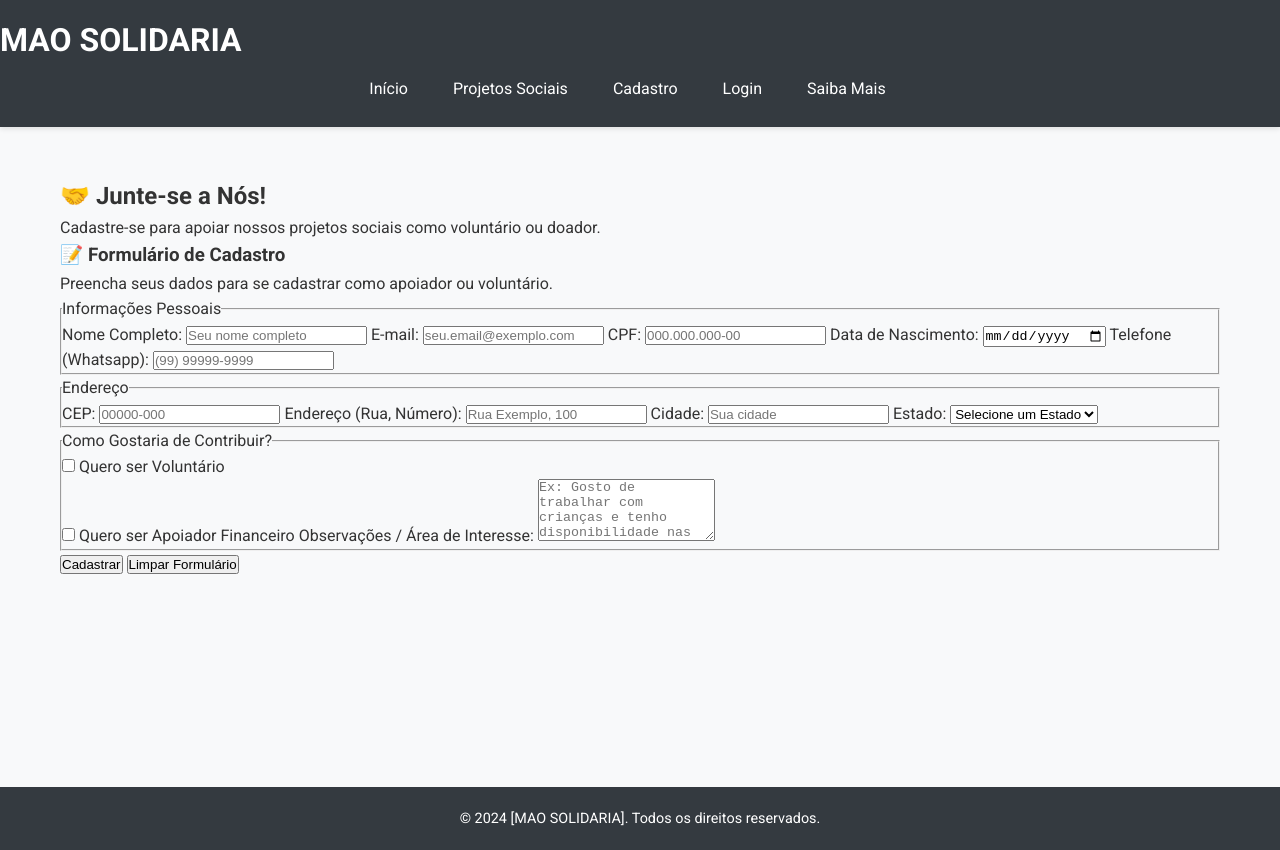
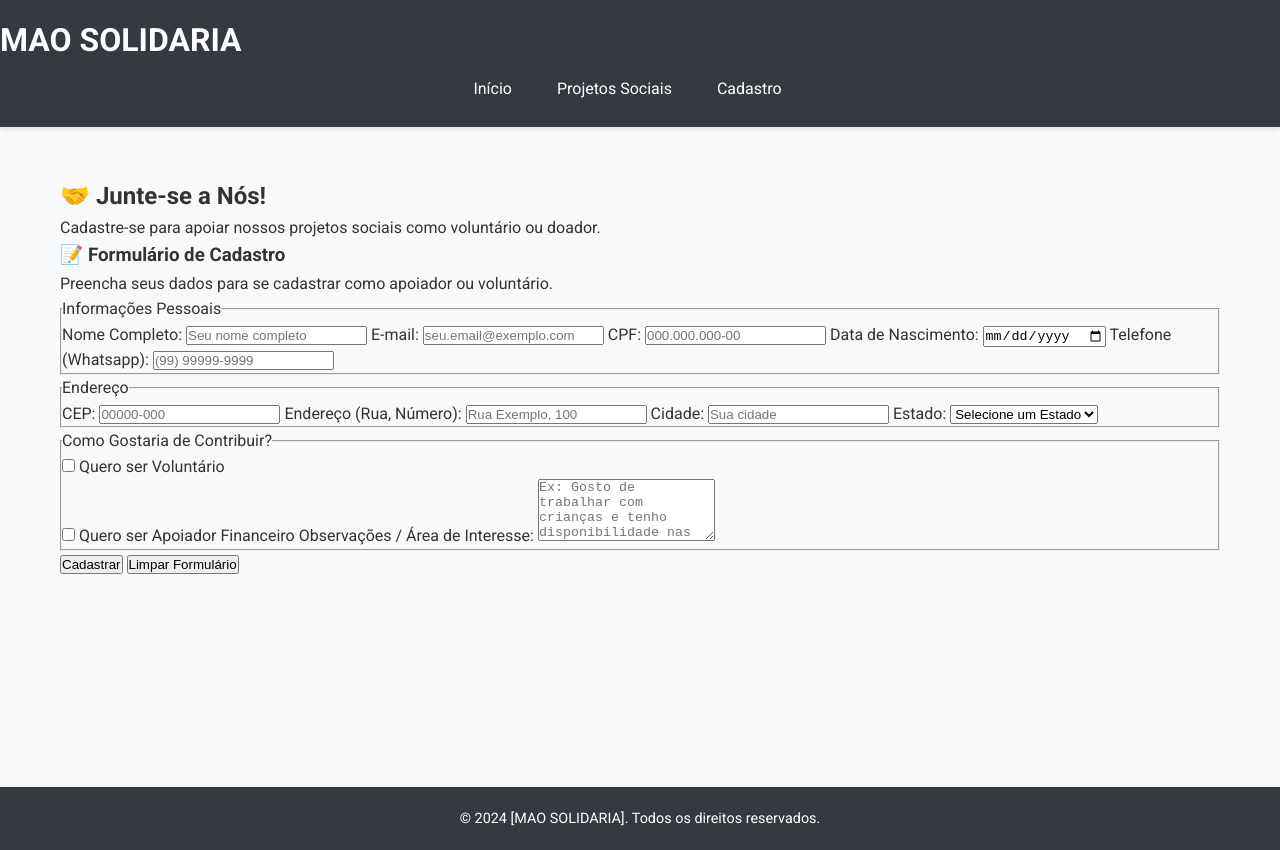
Before and after one commit to DaniloPires38/DANILO-PIRES-38, a plain HTML site: page cadastro-HTML.html in a window 1280 px wide. Drawn offline with Linux system fonts and the light colour scheme; a script that the page names is missing.

Commit message:
apresentaçao 2.4

```diff
--- a/cadastro-HTML.html
+++ b/cadastro-HTML.html
@@ -14,8 +14,6 @@
                 <li><a href="index.html">Início</a></li>
                 <li><a href="projetos.html">Projetos Sociais</a></li>
                 <li><a href="cadastro.html">Cadastro</a></li>
-                <li><a href="login.html">Login</a></li>
-                <li><a href="saibamais.html">Saiba Mais</a></li>
 
             </ul>
         </nav>
--- a/estilo.css
+++ b/estilo.css
@@ -1,5 +1,7 @@
 /* Importação de Fonte */
 @import url('https://fonts.googleapis.com/css2?family=Roboto:wght@300;400;700&display=swap');
+
+
 /* Variáveis de Cores */
 :root {
     --primary-color: #007bff;      /* Azul principal */
```
Also changed, not shown: INDEX-HTML.html (+1 -0 lines), projetos-HTML.html (+0 -2 lines).
